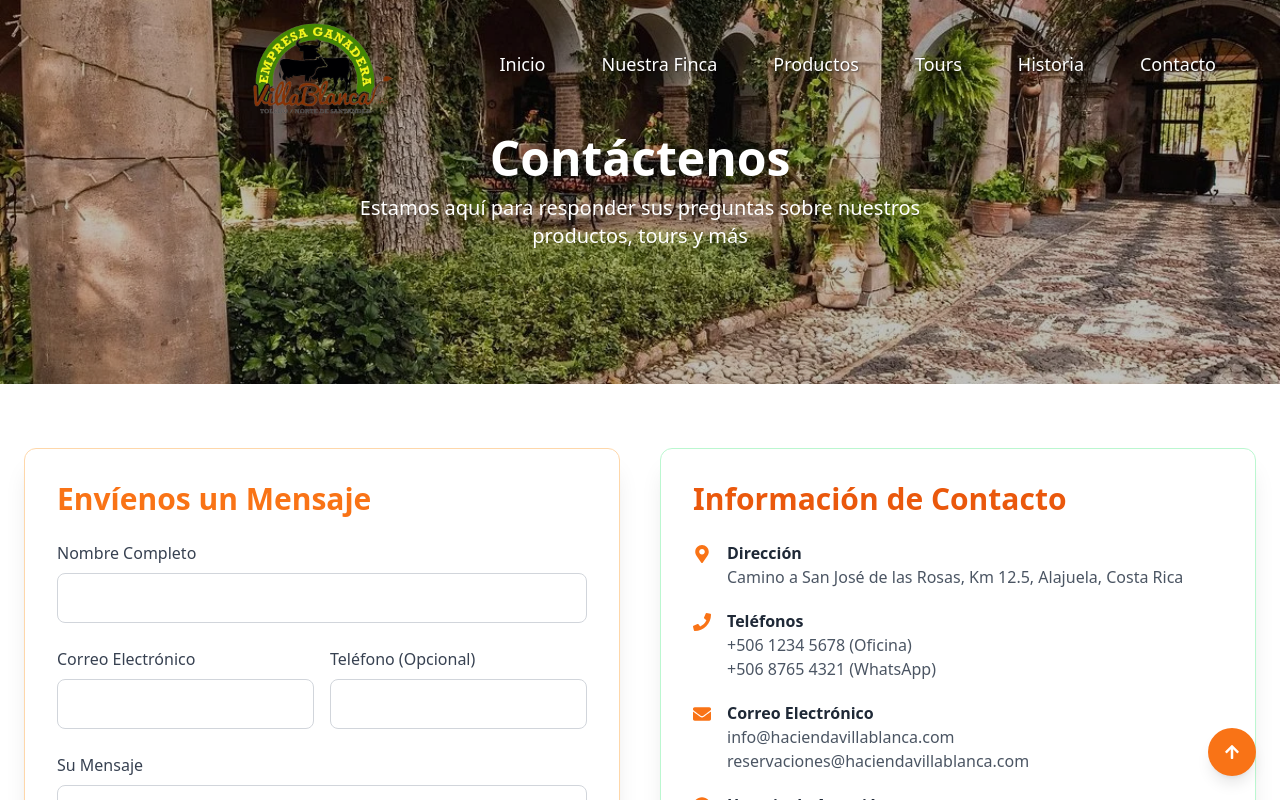
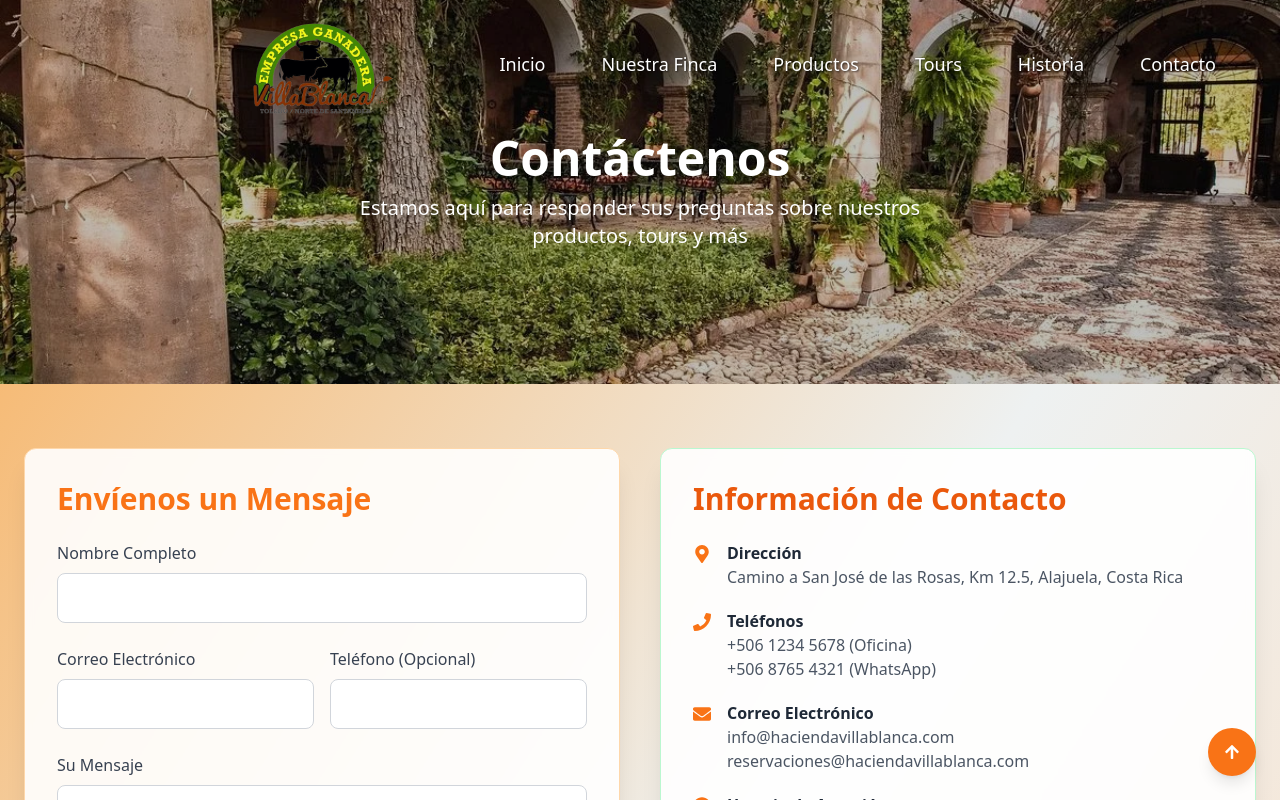
Before and after one commit to victorcamacaro253/Hacienda-website, a React (Vite) app: page /contact in a window 1280 px wide. Shown: the top 800 px of the page. Built offline with nearby package versions, Linux system fonts and the light colour scheme.

Commit message:
updates 22th jul

```diff
--- a/src/pages/ContactPage.tsx
+++ b/src/pages/ContactPage.tsx
@@ -39,7 +39,7 @@
   };
 
   return (
-    <div className="min-h-screen  bg-white text-gray-800"> {/* ✅ Fixed class syntax */}
+   <div className="min-h-screen bg-gradient-to-br from-[#f8af5b] via-[#eef1f1] to-[#fddbbb] text-gray-800">
       {/* Hero Section */}
       <section className="relative  h-80 sm:h-96 w-full overflow-hidden">
         <div className="absolute inset-0 bg-black/40 z-0"></div>
@@ -59,7 +59,7 @@
       </section>
 
       {/* Main Content */}
-      <div className="max-w-7xl mx-auto px-4 sm:px-6 py-10 sm:py-16">
+      <div className="max-w-7xl  mx-auto  px-4 sm:px-6 py-10 sm:py-16">
         <div className="grid grid-cols-1 md:grid-cols-2 gap-10">
           {/* Contact Form */}
           <div className="bg-white/90 backdrop-blur-sm rounded-xl shadow-xl p-6 sm:p-8 border border-orange-200">
```
